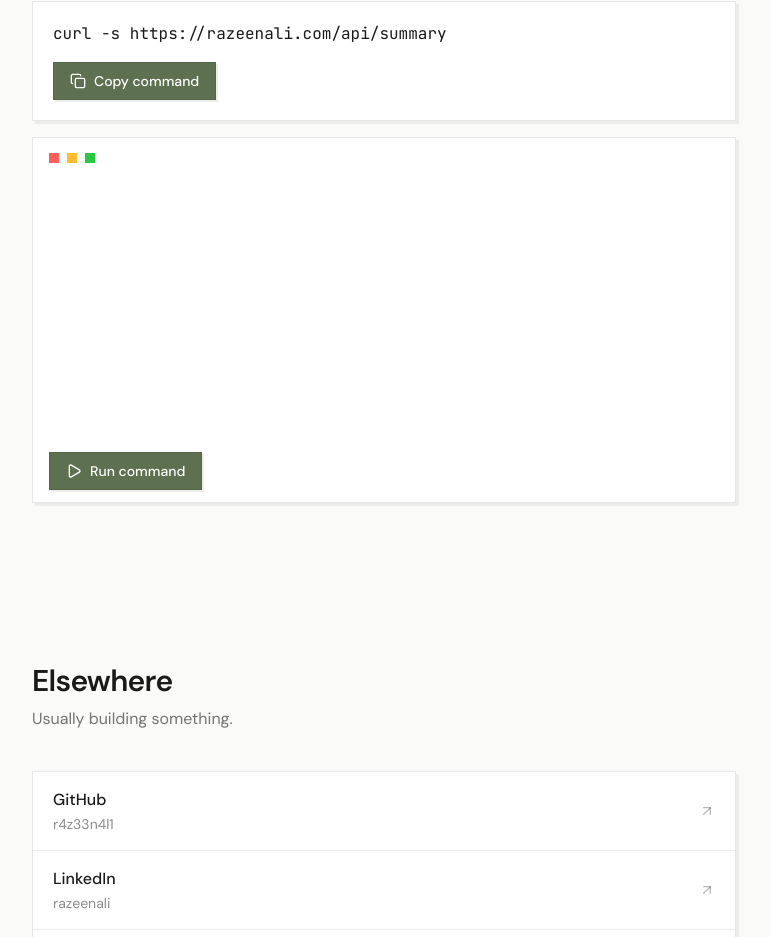
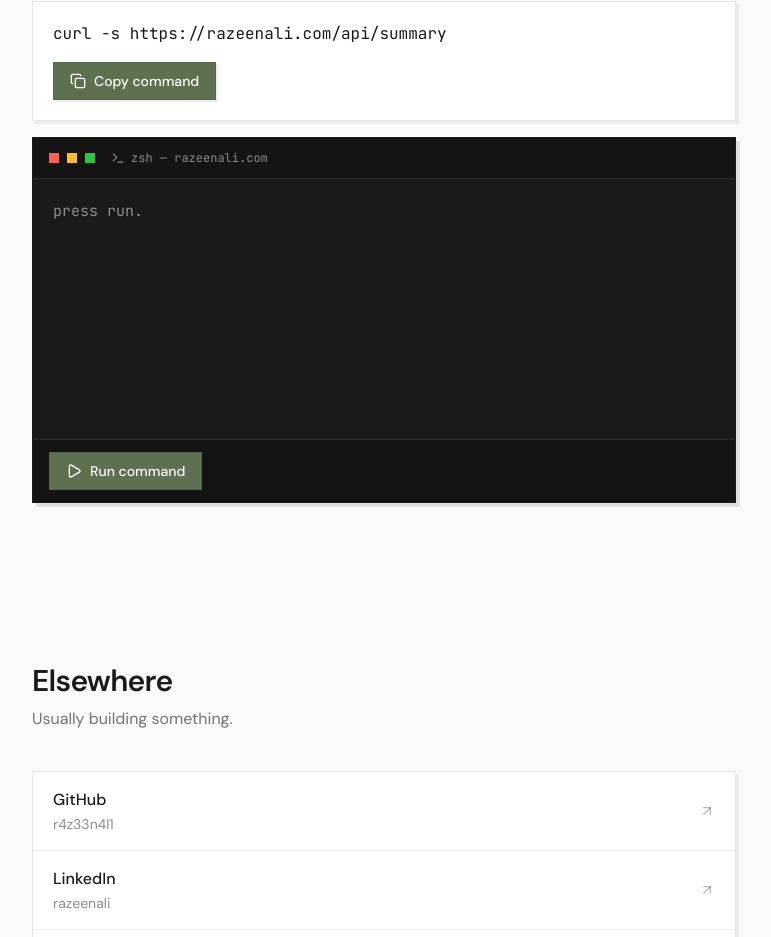
Before and after one commit to r4z33n4l1/razeenali, a Next.js app: page / in a window 1280 px wide. Shown: the part 2538-3475 px from the top of the page, without its empty margins (256-1027 px from the left). Built offline with nearby package versions, Linux system fonts and the light colour scheme.

Commit message:
Fix terminal contrast: dark panel was overridden by card-flat white bg

```diff
--- a/app/globals.css
+++ b/app/globals.css
@@ -47,3 +47,10 @@ body {
   box-shadow: 1px 1px 0 rgb(26 26 26 / 0.08);
   transform: translate(1px, 1px);
 }
+
+.terminal-panel {
+  border: 1px solid rgb(26 26 26 / 0.15);
+  background: #1a1a1a;
+  box-shadow: 4px 4px 0 rgb(26 26 26 / 0.12);
+  color: #e8e8e8;
+}
--- a/components/CurlTerminal.tsx
+++ b/components/CurlTerminal.tsx
@@ -89,8 +89,8 @@ export function CurlTerminal() {
           </button>
         </div>
 
-        <div className="card-flat overflow-hidden border-ink/15 bg-[#1a1a1a] shadow-[4px_4px_0_rgb(26_26_26_/_0.12)]">
-          <div className="flex items-center gap-2 border-b border-white/10 px-4 py-3">
+        <div className="terminal-panel overflow-hidden">
+          <div className="flex items-center gap-2 border-b border-white/10 px-4 py-3 bg-[#141414]">
             <span className="h-2.5 w-2.5 bg-[#ff5f57]" />
             <span className="h-2.5 w-2.5 bg-[#febc2e]" />
             <span className="h-2.5 w-2.5 bg-[#28c840]" />
@@ -100,20 +100,22 @@ export function CurlTerminal() {
             </span>
           </div>
 
-          <div
+          <pre
             className="min-h-[260px] p-4 sm:p-5 font-mono text-sm sm:text-[15px] text-[#e8e8e8] leading-relaxed whitespace-pre-wrap"
             aria-live="polite"
             aria-label="Terminal output"
           >
-            {output || (
-              <span className="text-white/40">press run.</span>
+            {output ? (
+              <span className="text-[#e8e8e8]">{output}</span>
+            ) : (
+              <span className="text-white/50">press run.</span>
             )}
             {showCursor ? (
               <span className="inline-block w-2 h-4 ml-0.5 bg-sage align-middle" />
             ) : null}
-          </div>
+          </pre>
 
-          <div className="border-t border-white/10 px-4 py-3">
+          <div className="border-t border-white/10 bg-[#141414] px-4 py-3">
             <button
               type="button"
               onClick={runCommand}
```
